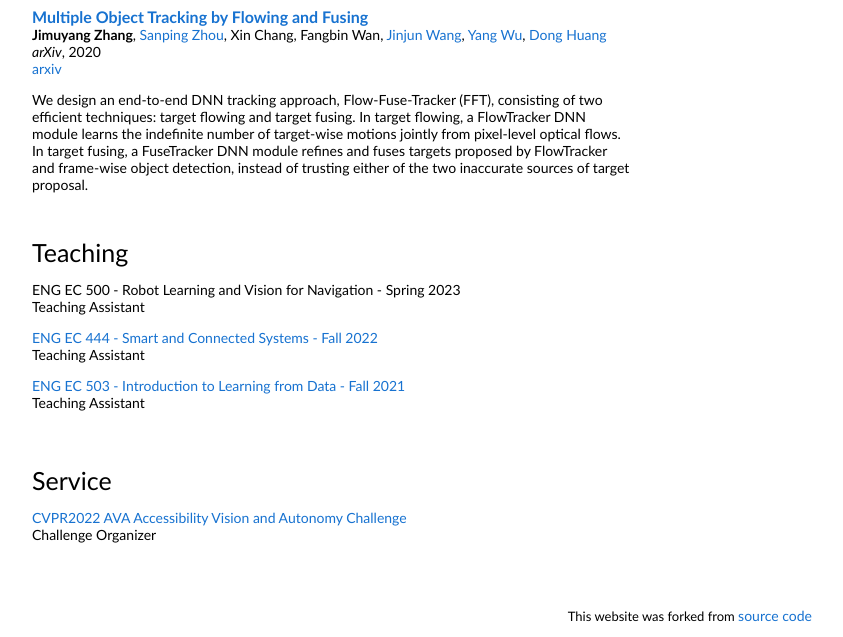
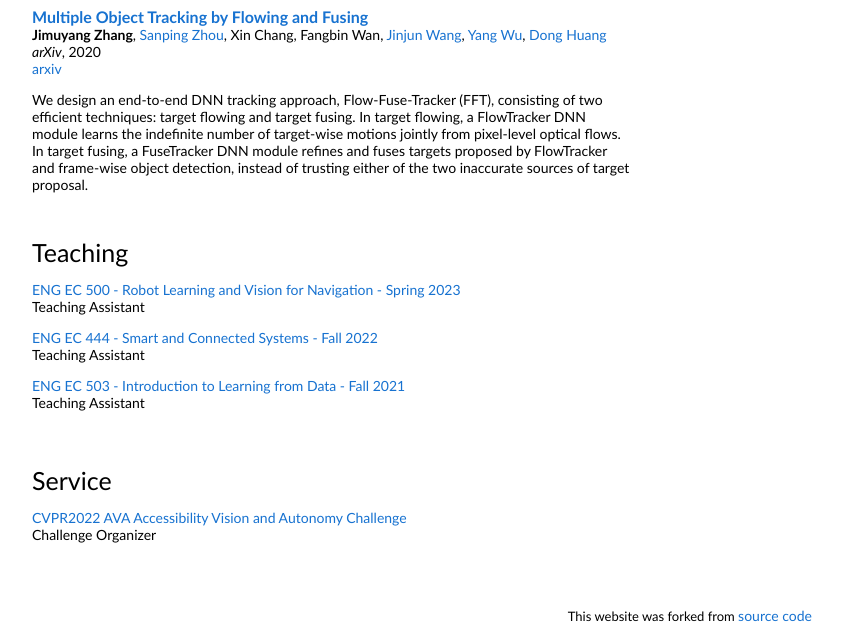
Before and after one commit to Jimuyangz/Jimuyangz.github.io, a plain HTML site: page index.html in a window 1280 px wide. Shown: the part 2696-3333 px from the top of the page, without its empty margins (228-1071 px from the left). Drawn offline with Linux system fonts and the light colour scheme.

Commit message:
Update index.html

```diff
--- a/index.html
+++ b/index.html
@@ -343,7 +343,7 @@
                   <heading>Teaching</heading>
 
                   <p>
-                    ENG EC 500 - Robot Learning and Vision for Navigation - Spring 2023</a>
+                    <a href="https://www.bu.edu/academics/eng/courses/eng-ec-500/">ENG EC 500 - Robot Learning and Vision for Navigation - Spring 2023</a>
                     <br>
                     Teaching Assistant
                   </p>
```
